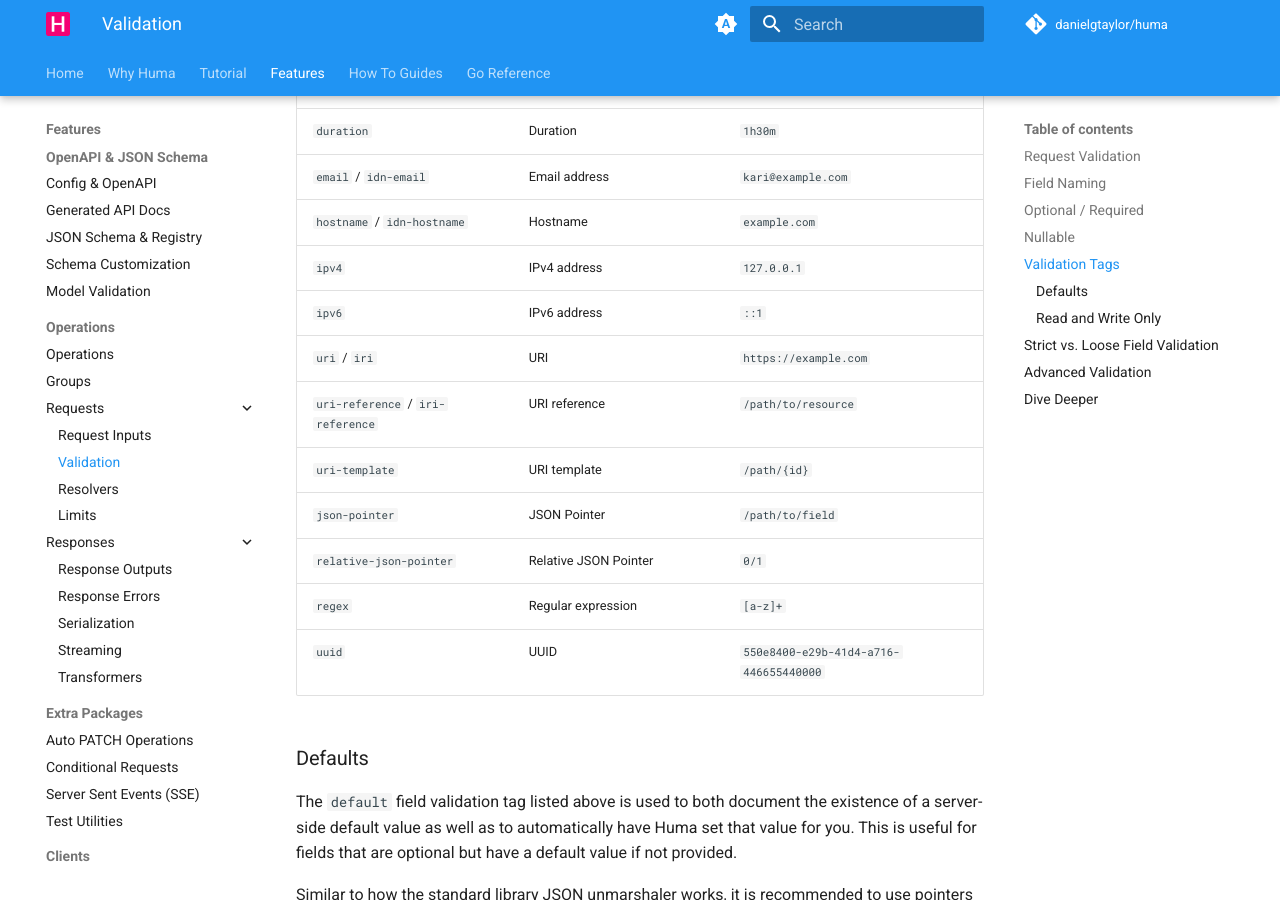
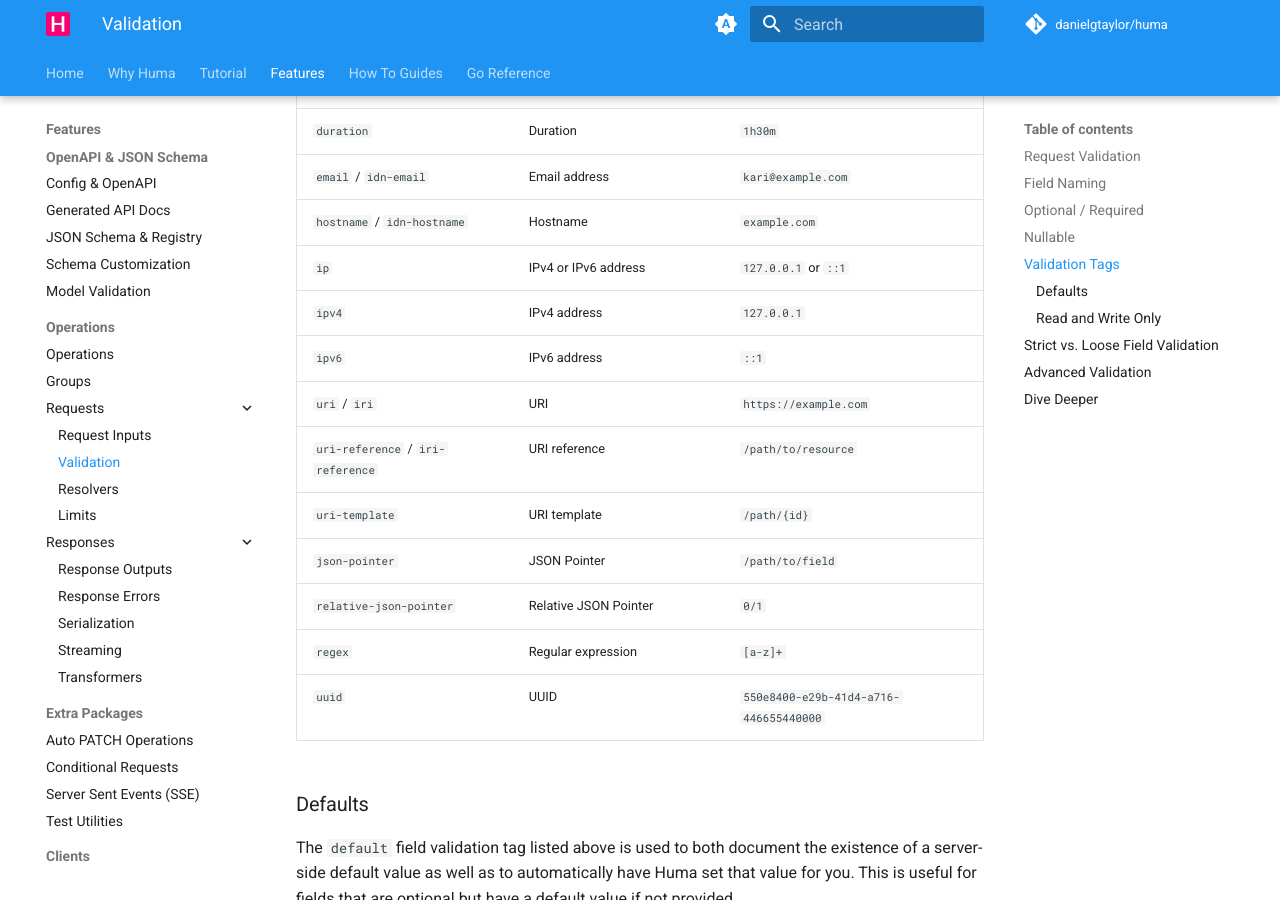
Before and after one commit to danielgtaylor/huma, an MkDocs documentation site: the page built from docs/docs/features/request-validation.md, in a window 1280 px wide and 900 px high, scrolled down 4411 px. Built offline with MkDocs 1.6.1 and Material for MkDocs 9.7.7, drawn with Linux system fonts in a browser that asks for light colours; comment, search, counter and statistics services are not loaded.

Commit message:
Add missing ip format to docs

```diff
--- a/docs/docs/features/request-validation.md
+++ b/docs/docs/features/request-validation.md
@@ -138,6 +138,7 @@ Built-in string formats include:
 | `duration`                        | Duration                        | `1h30m`                                |
 | `email` / `idn-email`             | Email address                   | `kari@example.com`                     |
 | `hostname` / `idn-hostname`       | Hostname                        | `example.com`                          |
+| `ip`                              | IPv4 or IPv6 address            | `127.0.0.1` or `::1`                   |
 | `ipv4`                            | IPv4 address                    | `127.0.0.1`                            |
 | `ipv6`                            | IPv6 address                    | `::1`                                  |
 | `uri` / `iri`                     | URI                             | `https://example.com`                  |
```
